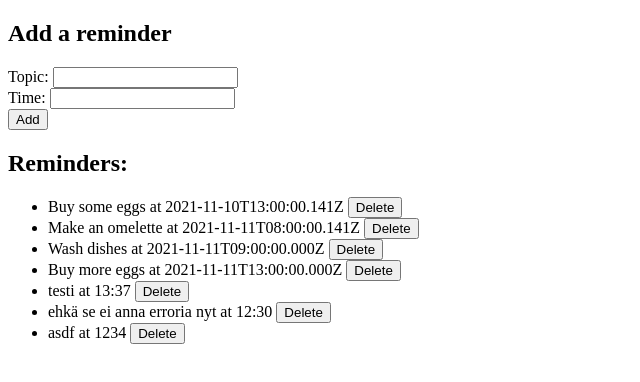
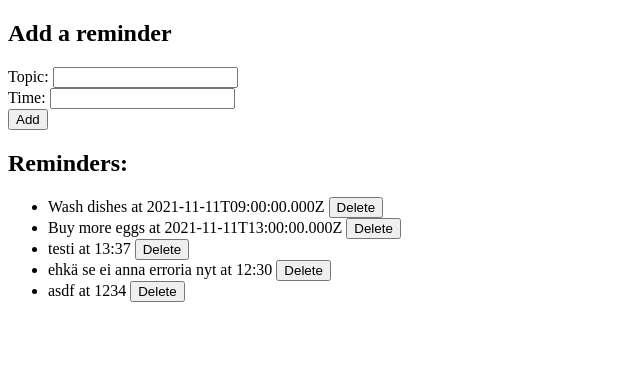
Before and after one commit to Juoksuorava/Web-and-mobile-programming-2021, a React (Create React App) app in the folder Part 2/reminderapp/: page / in a window 1280 px wide. Shown: the top 382 px of the page, without its empty margins (0-640 px from the left). Built offline with nearby package versions, Linux system fonts and the light colour scheme; data requests are answered from the project's data file.

Commit message:
Part 2 - All exercises done - 2.10 required CORS error to be fixed - 2.7 could be improved upon (see App.js line 86)

```diff
--- a/Part 2/reminderapp/db.json
+++ b/Part 2/reminderapp/db.json
@@ -1,15 +1,5 @@
 {
   "reminders": [
-    {
-      "topic": "Buy some eggs",
-      "time": "2021-11-10T13:00:00.141Z",
-      "id": 1
-    },
-    {
-      "topic": "Make an omelette",
-      "time": "2021-11-11T08:00:00.141Z",
-      "id": 2
-    },
     {
       "topic": "Wash dishes",
       "time": "2021-11-11T09:00:00.000Z",
--- a/Part 2/reminderapp/src/components/App.js
+++ b/Part 2/reminderapp/src/components/App.js
@@ -40,7 +40,7 @@ class App extends React.Component {
   }
 
   deleteReminder = (id) => {
-    axios.delete('https://localhost:3001/reminders/${id}')
+    axios.delete(`http://localhost:3001/reminders/${id}`)
       .then(response => {
         console.log(response)
         console.log(response.data)
@@ -48,6 +48,10 @@ class App extends React.Component {
           reminders: this.state.reminders.filter(reminder => reminder.id !== id)
         })
       })
+      .catch(error => {
+        console.log('fail')
+      })
+
   }
 
   componentDidMount(){
@@ -81,6 +85,7 @@ class App extends React.Component {
         <h2>Add a reminder</h2>
         {/*Form could be separated App.js to be a separate component.
         For UTU course DTEK2040 the current separation of components
+        (Reminders from App and a single Reminder from Reminders)
         should be enough to clear Part 2 - Exercise 2.7*/}
         <form onSubmit={this.addReminder}>
           <div>
```
